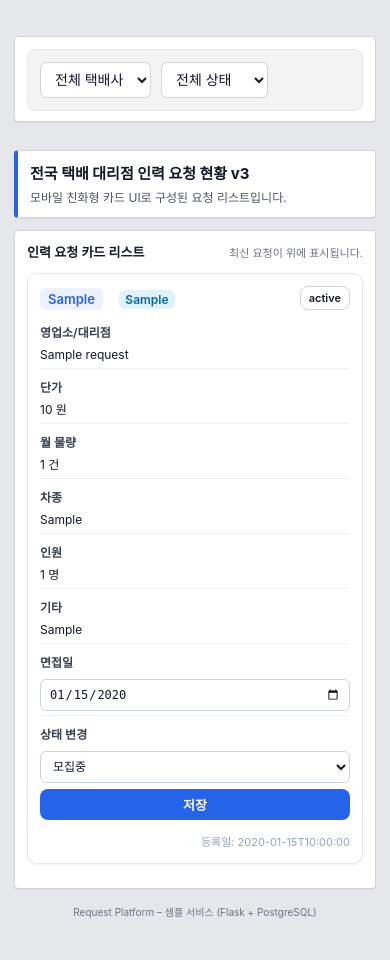
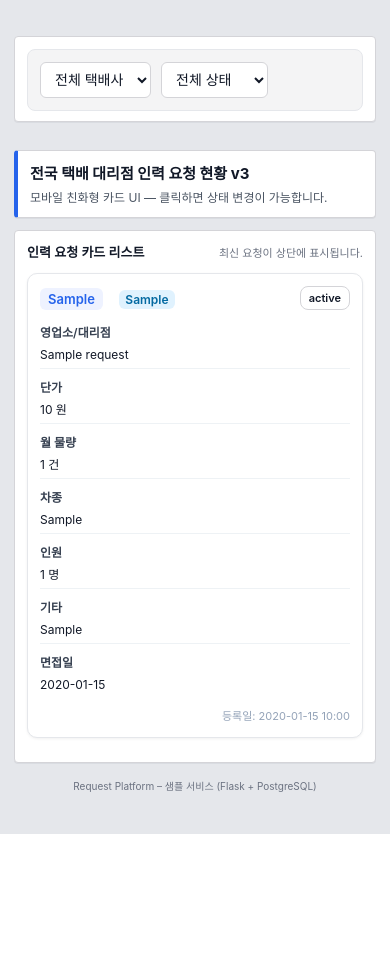
Before and after one commit to sujinchoo/RequestPlatform, a Flask app: page /dashboard_v3 in a window 390 px wide. Shown: the part 109-1069 px from the top of the page. After the commit the page ends 943 px from the top, so only its background shows below. Run offline with Flask 3, Linux system fonts and the light colour scheme; the visitor is signed in with stand-in values (Sample User, id 1); tables that the repository leaves empty hold one stand-in row (values such as "Sample post").

Commit message:
Update dashboard_v3.html
❗ 문제점

<form method="POST" action="update_status_v3"> 때문에 app.py의 JSON 방식과 충돌 → 500 오류 발생

v3는 모바일 위주인데 카드마다 form이 있어 UI 무거움

글자 중복, HTML 반복 많음

저장 버튼 누를 때 화면 깜빡임 발생

✔ 개선 목표

V1/V2와 동일하게 “카드 클릭 → 모달 창 → 저장” 방식

form 완전 제거 → 500 error 제거

카드 UI에서 상태값 확인만 보여주고, 수정은 모달에서

JS + fetch("/update-status-json") 동일 재사용

코드는 매우 간결하게

```diff
--- a/templates/dashboard_v3.html
+++ b/templates/dashboard_v3.html
@@ -12,23 +12,32 @@
 
 <section class="sheet sheet-hero">
   <div class="hero-title">전국 택배 대리점 인력 요청 현황 v3</div>
-  <p class="hero-sub">모바일 친화형 카드 UI로 구성된 요청 리스트입니다.</p>
+  <p class="hero-sub">모바일 친화형 카드 UI — 클릭하면 상태 변경이 가능합니다.</p>
 </section>
 
 <section class="sheet">
+
   <div class="sheet-title-row">
     <div class="sheet-title">인력 요청 카드 리스트</div>
-    <div class="sheet-sub">최신 요청이 위에 표시됩니다.</div>
+    <div class="sheet-sub">최신 요청이 상단에 표시됩니다.</div>
   </div>
 
-  <div class="card-list">
+  <div class="card-list" id="card-list">
     {% for r in reqs %}
-
-    <!-- 🔥 카드 전체를 하나의 form으로 감싸기 -->
-    <form method="POST" action="{{ url_for('update_status_v3') }}">
-      <input type="hidden" name="req_id" value="{{ r.id }}">
-
-      <div class="req-card">
+    <div class="req-card" onclick="openModal({
+        id: '{{ r.id }}',
+        region: '{{ r.region }}',
+        company: '{{ r.company }}',
+        branch_name: '{{ r.branch_name }}',
+        unit_price: '{{ r.unit_price }}',
+        volume: '{{ r.volume }}',
+        vehicle_type: '{{ r.vehicle_type or "-" }}',
+        headcount: '{{ r.headcount }}',
+        etc: `{{ r.etc or "-" }}`,
+        status: '{{ r.status }}',
+        interview_date: '{{ r.interview_date.isoformat() if r.interview_date else "" }}',
+        created_at: '{{ r.created_at.isoformat() }}'
+    })">
 
       <div class="req-card-header">
         <div>
@@ -46,29 +55,7 @@
         <div class="row"><span>차종</span><div>{{ r.vehicle_type or "-" }}</div></div>
         <div class="row"><span>인원</span><div>{{ r.headcount }} 명</div></div>
         <div class="row"><span>기타</span><div>{{ r.etc or "-" }}</div></div>
-
-          <div class="row">
-            <span>면접일</span>
-            <div>
-              <input type="date" name="interview_date"
-                     class="card-input"
-                     value="{{ r.interview_date.isoformat() if r.interview_date else '' }}">
-            </div>
-          </div>
-
-          <div class="row">
-            <span>상태 변경</span>
-            <div>
-              <select name="status" class="card-select">
-                <option value="모집중"      {% if r.status=="모집중" %}selected{% endif %}>모집중</option>
-                <option value="선탑진행중"  {% if r.status=="선탑진행중" %}selected{% endif %}>선탑진행중</option>
-                <option value="면접예정"    {% if r.status=="면접예정" %}selected{% endif %}>면접예정</option>
-                <option value="배차완료"    {% if r.status=="배차완료" %}selected{% endif %}>배차완료</option>
-              </select>
-
-              <button class="btn-primary" style="margin-top:6px;">저장</button>
-            </div>
-          </div>
+        <div class="row"><span>면접일</span><div>{{ r.interview_date.isoformat() if r.interview_date else "-" }}</div></div>
 
       </div>
 
@@ -77,79 +64,90 @@
       </div>
 
     </div>
-    </form>
-
     {% endfor %}
   </div>
+
 </section>
 
+<!-- ====================== -->
+<!-- 🔥 상태 변경 Modal -->
+<!-- ====================== -->
+<div id="status-modal" class="modal hidden">
+  <div class="modal-card">
 
-<!-- 🔥 AJAX 렌더링 -->
-<script>
-function renderData(data) {
-    const area = document.querySelector(".card-list");
-    area.innerHTML = "";
-
-    if (data.length === 0) {
-        area.innerHTML = `<div style="text-align:center; padding:20px;">등록된 요청이 없습니다.</div>`;
-        return;
-    }
-
-    data.forEach(r => {
-        area.innerHTML += `
-        <form method="POST" action="{{ url_for('update_status_v3') }}">
-          <input type="hidden" name="req_id" value="${r.id}">
-
-          <div class="req-card">
-
-            <div class="req-card-header">
-              <div>
-                <span class="card-region">${r.region}</span>
-                <span class="card-company">${r.company}</span>
-              </div>
-              <span class="tag-status tag-${r.status}">${r.status}</span>
+    <div class="modal-header">
+      <div id="modal-title" class="modal-title">상세 정보</div>
+      <button class="modal-close" onclick="closeModal()">✕</button>
     </div>
 
-            <div class="req-card-body">
+    <div class="modal-body">
+      <label>면접일</label>
+      <input type="date" id="modal-interview" class="modal-input">
 
-              <div class="row"><span>영업소/대리점</span><div>${r.branch_name}</div></div>
-              <div class="row"><span>단가</span><div>${Number(r.unit_price).toLocaleString()} 원</div></div>
-              <div class="row"><span>월 물량</span><div>${Number(r.volume).toLocaleString()} 건</div></div>
-              <div class="row"><span>차종</span><div>${r.vehicle_type || "-"}</div></div>
-              <div class="row"><span>인원</span><div>${r.headcount} 명</div></div>
-              <div class="row"><span>기타</span><div>${r.etc || "-"}</div></div>
+      <label>상태 변경</label>
+      <select id="modal-status" class="modal-input">
+        <option value="모집중">모집중</option>
+        <option value="선탑진행중">선탑진행중</option>
+        <option value="면접예정">면접예정</option>
+        <option value="배차완료">배차완료</option>
+      </select>
+    </div>
 
-              <div class="row">
-                <span>면접일</span>
-                <div>
-                  <input type="date" name="interview_date" class="card-input"
-                         value="${r.interview_date || ""}">
+    <button class="btn-primary" onclick="saveStatus()">저장</button>
+
   </div>
 </div>
 
-              <div class="row">
-                <span>상태 변경</span>
-                <div>
-                  <select name="status" class="card-select">
-                    <option value="모집중"      ${r.status === "모집중" ? "selected":""}>모집중</option>
-                    <option value="선탑진행중"  ${r.status === "선탑진행중" ? "selected":""}>선탑진행중</option>
-                    <option value="면접예정"    ${r.status === "면접예정" ? "selected":""}>면접예정</option>
-                    <option value="배차완료"    ${r.status === "배차완료" ? "selected":""}>배차완료</option>
-                  </select>
+<!-- 🔥 JS -->
+<script>
+let currentId = null;
 
-                  <button class="btn-primary" style="margin-top:6px;">저장</button>
-                </div>
-              </div>
+// 🔵 Modal 열기
+function openModal(r) {
+    currentId = r.id;
 
-            </div>
+    document.getElementById("modal-title").innerText =
+        `${r.region} / ${r.company} / ${r.branch_name}`;
 
-            <div class="req-card-footer">
-              등록일: ${r.created_at}
-            </div>
+    document.getElementById("modal-interview").value = r.interview_date;
+    document.getElementById("modal-status").value = r.status;
 
-          </div>
-        </form>`;
-    });
+    document.getElementById("status-modal").classList.remove("hidden");
+}
+
+// 🔵 Modal 닫기
+function closeModal() {
+    document.getElementById("status-modal").classList.add("hidden");
+}
+
+// 🔵 상태 저장
+function saveStatus() {
+    const btn = document.querySelector(".btn-primary");
+    btn.innerText = "저장중...";
+
+    const payload = {
+        req_id: currentId,
+        interview_date: document.getElementById("modal-interview").value,
+        status: document.getElementById("modal-status").value
+    };
+
+    fetch("/update-status-json", {
+        method: "POST",
+        headers: { "Content-Type": "application/json" },
+        body: JSON.stringify(payload)
+    })
+    .then(res => res.json())
+    .then(() => {
+        btn.innerText = "저장완료";
+
+        setTimeout(() => {
+            closeModal();
+            btn.innerText = "저장";
+
+            loadFilteredData();   // 목록 자동 새로고침
+        }, 800);
+    })
+    .catch(err => console.error("SAVE ERROR:", err));
 }
 </script>
 
```
Lines whose indentation alone changed are shown as unchanged.
